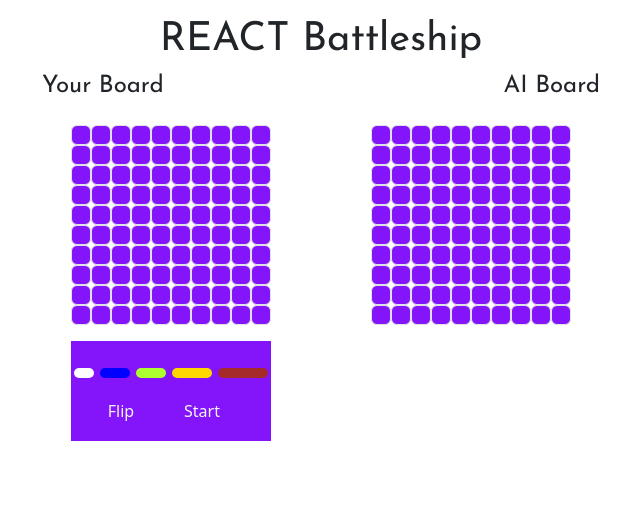
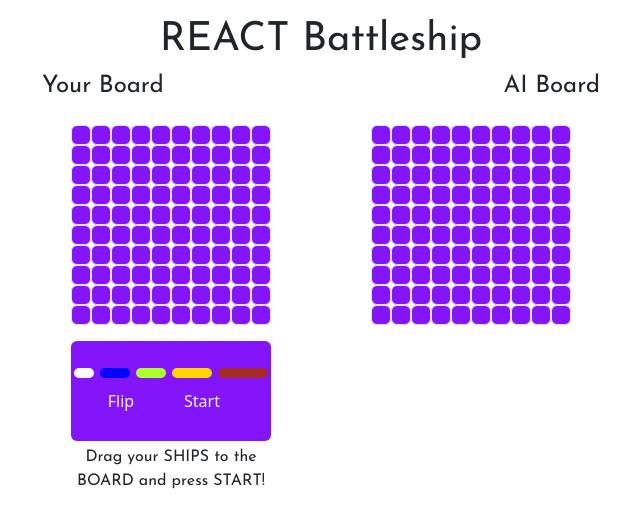
Before and after one commit to MauLight/react-battleship3, a React (Create React App) app: page / in a window 1280 px wide. Shown: the top 528 px of the page, without its empty margins (319-959 px from the left). Built offline with nearby package versions, Linux system fonts and the light colour scheme.

Commit message:
minor fixes

```diff
--- a/src/components/board.jsx
+++ b/src/components/board.jsx
@@ -20,9 +20,6 @@ export const Board = (props) => {
     const [winner, setWinner] = useState(false);
 
     const OptionShips = () => {
-
-
-
 
         const angleStyle = {
             "transform": `rotate(${angle}deg)`
@@ -60,7 +57,7 @@ export const Board = (props) => {
         ]
 
         return (
-            <div className="option-container mt-3 pt-4">
+            <div className="option-container mt-3 pt-4 rounded">
                 {
                     shipsArr.map((ship) => {
                         return ship;
@@ -68,6 +65,9 @@ export const Board = (props) => {
                 }
                 <button className="btn option-btn" onClick={flipShip}>Flip</button>
                 <button className="btn option-btn" onClick={handleStart}>Start</button>
+                {
+                    shipsNum < 5 ? <p className="text mt-4">Drag your SHIPS to the BOARD and press START!</p> : null
+                }
             </div>
         )
     };
--- a/src/styles/App.css
+++ b/src/styles/App.css
@@ -1,7 +1,7 @@
 @import "ships.css";
 @import url('https://fonts.googleapis.com/css2?family=Josefin+Sans&display=swap');
 
-.title {
+.title, .text {
   text-align: center;
   font-family: 'Josefin Sans', sans-serif;
 }
```
